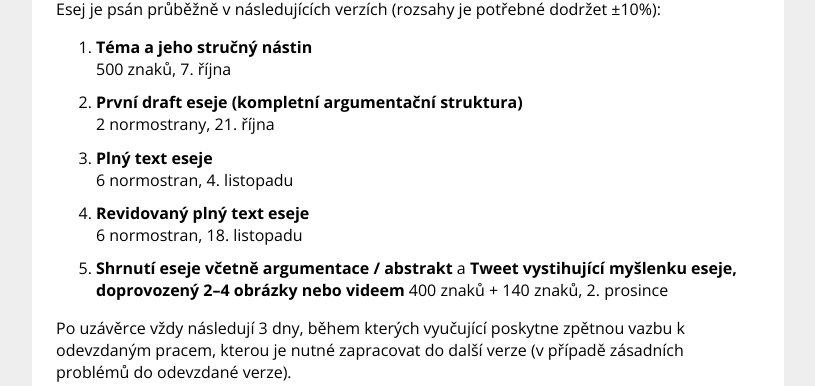
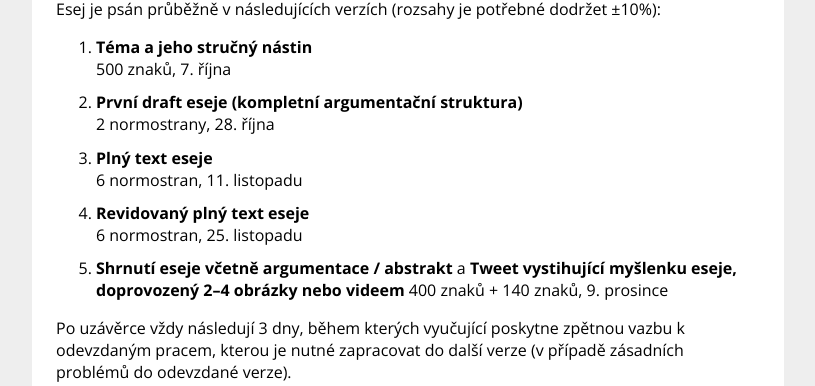
Before and after one commit to jan-martinek/ktai2018, a Jekyll site: the page built from docs/assessment.md, in a window 1280 px wide and 900 px high, scrolled down 990 px. Shown: the part 147-533 px from the top of the window, without its empty margins (232-1047 px from the left). Built offline with Jekyll 4.4.1, drawn with Linux system fonts in a browser that asks for light colours.

Commit message:
Deadlines

```diff
--- a/docs/assessment.md
+++ b/docs/assessment.md
@@ -50,13 +50,13 @@ Esej je psán průběžně v následujících verzích (rozsahy je potřebné do
 1. **Téma a jeho stručný nástin**
 500 znaků, 7. října
 2. **První draft eseje (kompletní argumentační struktura)**
-2 normostrany, 21. října
+2 normostrany, 28. října
 3. **Plný text eseje**
-6 normostran, 4. listopadu
+6 normostran, 11. listopadu
 4. **Revidovaný plný text eseje**
-6 normostran, 18. listopadu
+6 normostran, 25. listopadu
 5. **Shrnutí eseje včetně argumentace / abstrakt** a **Tweet vystihující myšlenku eseje, doprovozený 2–4 obrázky nebo videem**
-400 znaků + 140 znaků, 2. prosince
+400 znaků + 140 znaků, 9. prosince
 
 Po uzávěrce vždy následují 3 dny, během kterých vyučující poskytne zpětnou vazbu k odevzdaným pracem, kterou je nutné zapracovat do další verze (v případě zásadních problémů do odevzdané verze).
 
```
Also changed, not shown: docs/index.md (+1 -0 lines).
